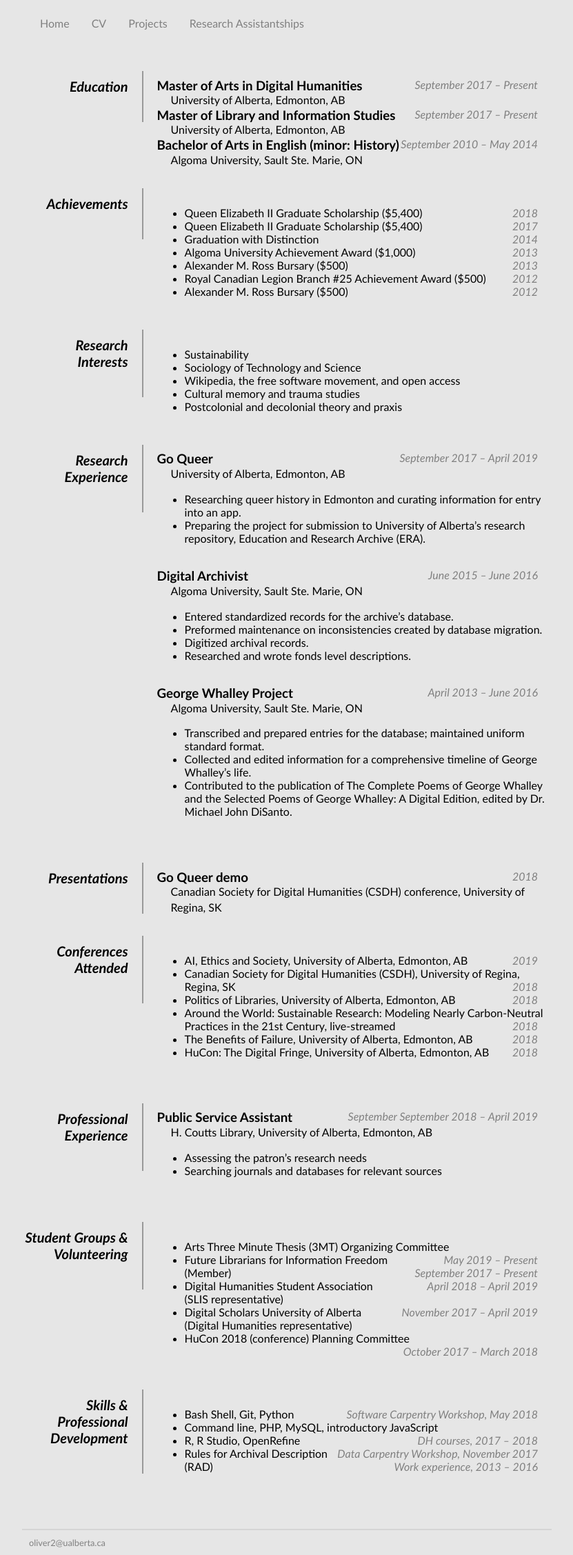
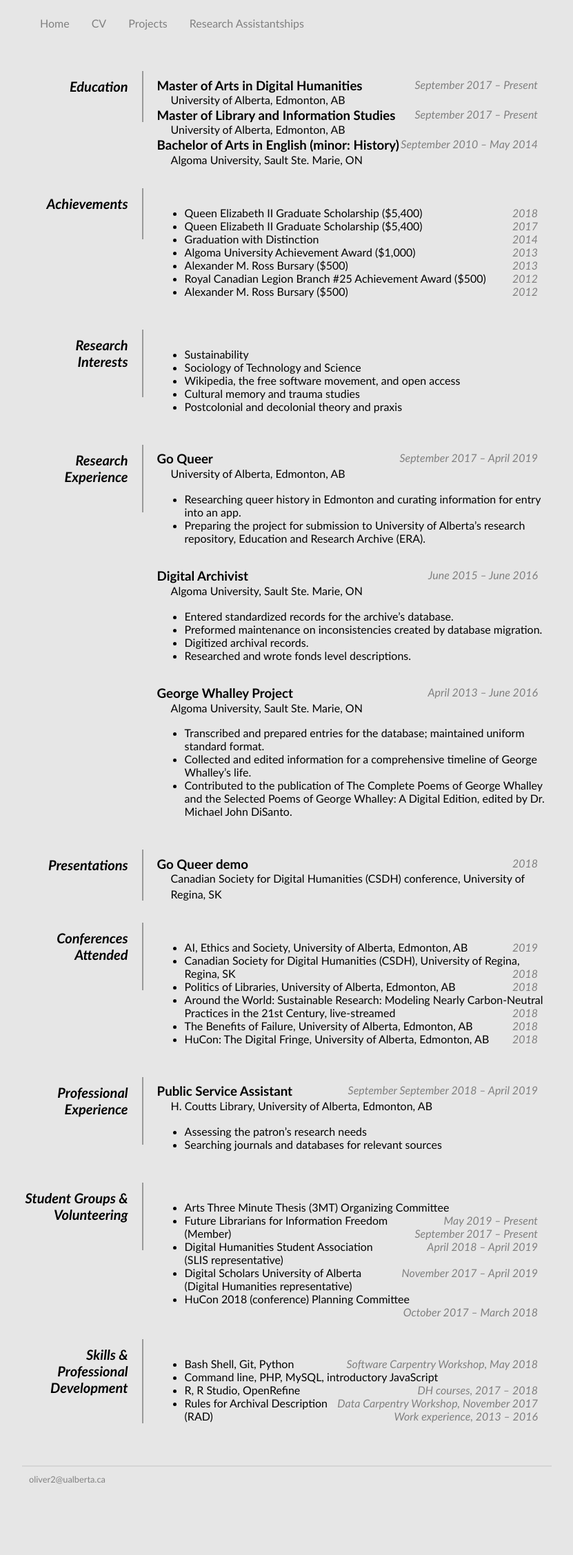
Before and after one commit to k-j-oliver/k-j-oliver.github.io, a Jekyll site: the page built from CV/index.html, in a window 1280 px wide. Shown: the whole page at 69% size, without its empty margins (224-1055 px from the left). Built offline with Jekyll 4.4.1, drawn with Linux system fonts in a browser that asks for light colours; after the commit the page ends 2163 px from its top, so only the background shows below that.

```diff
--- a/CV/index.html
+++ b/CV/index.html
@@ -61,7 +61,7 @@ title: CV - Kathleen Oliver
 			<ul>
 				<li>Transcribed and prepared entries for the database; maintained uniform standard format.</li>
 				<li>Collected and edited information for a comprehensive timeline of George Whalley’s life.</li>
-				<li>Contributed to the publication of The Complete Poems of George Whalley and the Selected Poems of George Whalley: A Digital Edition, edited by Dr. Michael John DiSanto.</li></br>
+				<li>Contributed to the publication of The Complete Poems of George Whalley and the Selected Poems of George Whalley: A Digital Edition, edited by Dr. Michael John DiSanto.</li>
 			</ul>
 		</dd>
 		<dd class="clear"></dd>
@@ -79,7 +79,7 @@ title: CV - Kathleen Oliver
 				<li>Politics of Libraries, University of Alberta, Edmonton, AB	<span>2018</span></li>
 				<li>Around the World: Sustainable Research: Modeling Nearly Carbon-Neutral Practices in the 21st Century, live-streamed<span>2018</span></li>
 				<li>The Benefits of Failure, University of Alberta, Edmonton, AB <span>2018</span></li>
-				<li>HuCon: The Digital Fringe, University of Alberta, Edmonton, AB <span>2018</span></li></br>
+				<li>HuCon: The Digital Fringe, University of Alberta, Edmonton, AB <span>2018</span></li>
 			</ul>
 		</dd>
 		<dd class="clear"></dd>
@@ -89,7 +89,7 @@ title: CV - Kathleen Oliver
 			<p>H. Coutts Library, University of Alberta, Edmonton, AB</p>
 			<ul>
 				<li>Assessing the patron’s research needs</li>
-				<li>Searching journals and databases for relevant sources</li></br>
+				<li>Searching journals and databases for relevant sources</li>
 			</ul>
 		</dd>
 		<dd class="clear"></dd>
@@ -100,7 +100,7 @@ title: CV - Kathleen Oliver
 				<li>Future Librarians for Information Freedom <span>September 2017 – Present</span><br>(Member)</li>
 				<li>Digital Humanities Student Association <span>April 2018 – April 2019</span><br>(SLIS representative)</li>
 				<li>Digital Scholars University of Alberta <span>November 2017 – April 2019</span><br>   (Digital Humanities representative)</li>
-				<li>HuCon 2018 (conference) Planning Committee <span>October 2017 – March 2018</span></li></br>
+				<li>HuCon 2018 (conference) Planning Committee <span>October 2017 – March 2018</span></li>
 			</ul>
 		</dd>
 		<dd class="clear"></dd>
@@ -110,7 +110,7 @@ title: CV - Kathleen Oliver
 				<li>Bash Shell, Git, Python <span>Software Carpentry Workshop, May 2018</span></li>
 				<li>Command line, PHP, MySQL, introductory JavaScript <span>DH courses, 2017 – 2018</span></li>
 				<li>R, R Studio, OpenRefine <span>Data Carpentry Workshop, November 2017</span></li>
-				<li>Rules for Archival Description (RAD) <span>Work experience, 2013 – 2016</span></li></br>
+				<li>Rules for Archival Description (RAD) <span>Work experience, 2013 – 2016</span></li>
 			</ul>
 		</dd>
 		<dd class="clear"></dd>
```
